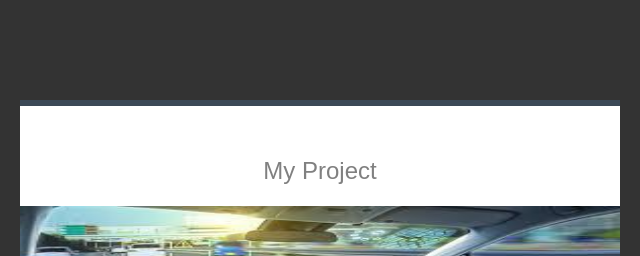
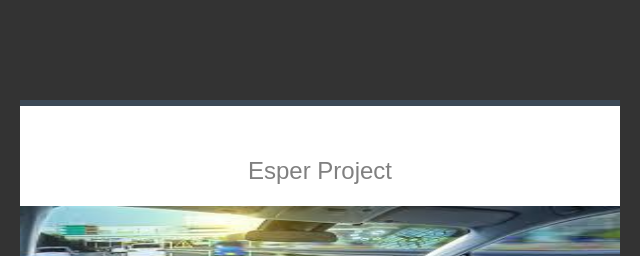
Before and after one commit to a-vires/vires.github.io, a plain HTML site: page project.html in a window 1280 px wide. Shown: the top 256 px of the page, 320-960 px from the left. Drawn offline with Linux system fonts and the light colour scheme.

Commit message:
Update project.html

```diff
--- a/project.html
+++ b/project.html
@@ -547,7 +547,7 @@
         </div>
         <div id="body-wrapper">
             <div class="main-content">
-                <h2>My Project</h2>
+                <h2>Esper Project</h2>
             </div>
             <!-- <div style="text-align: center; background-color: white">
                 <div style="padding-top: 20px"></div>
```
